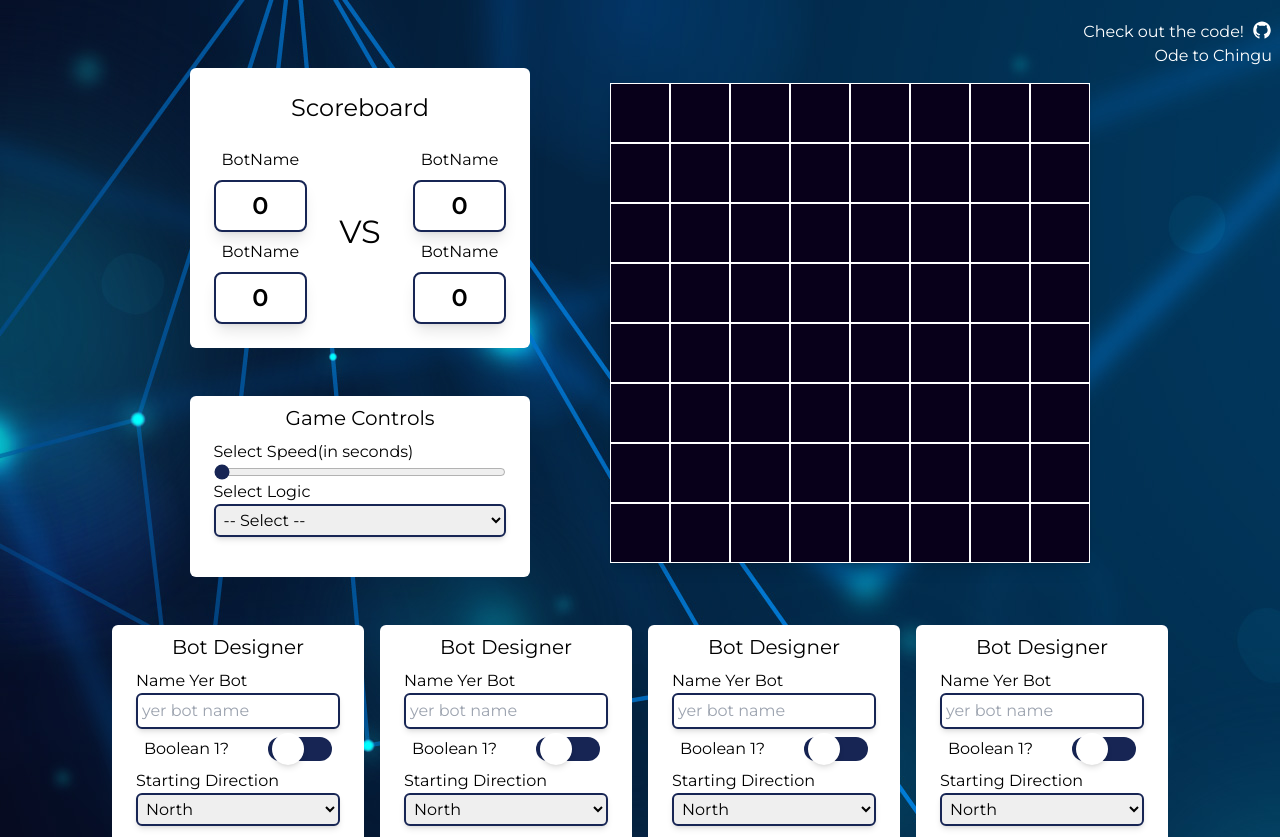
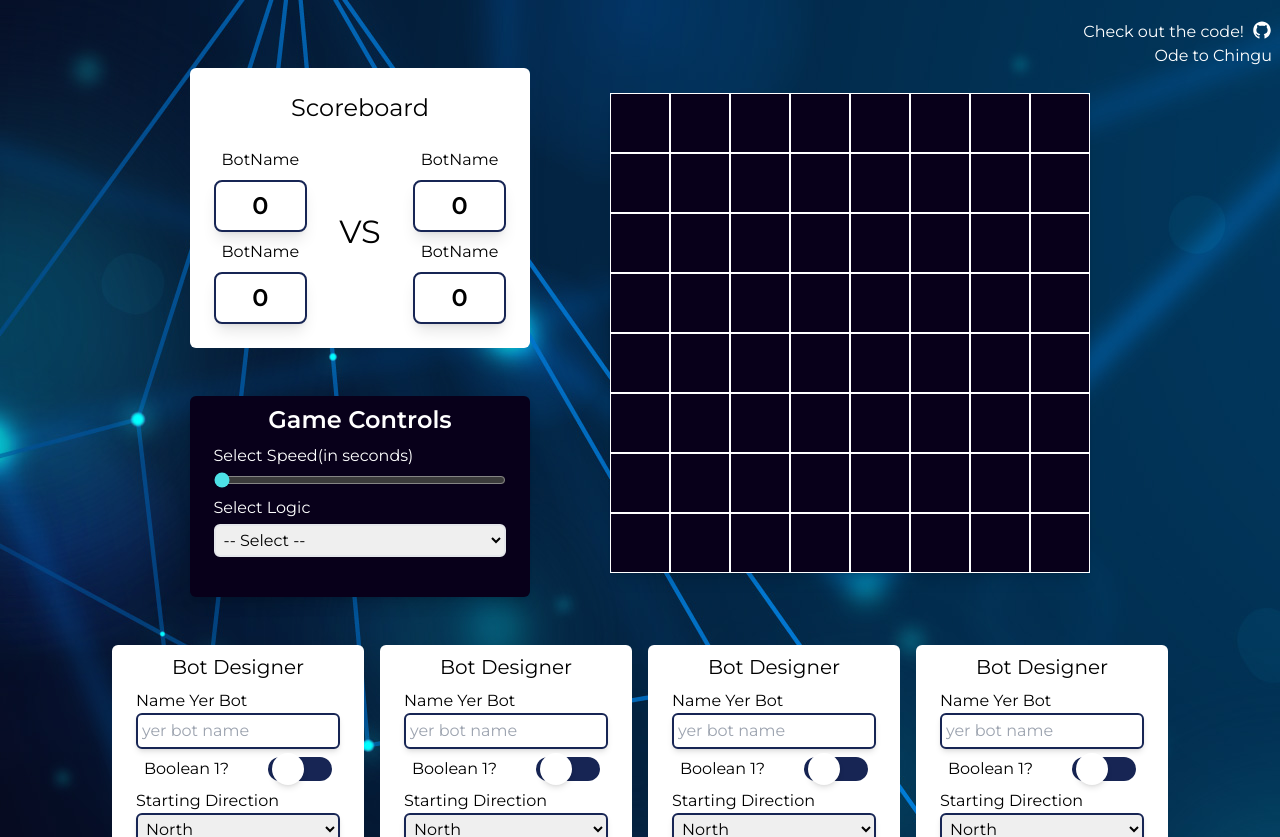
Before and after one commit to chingu-voyages/v44-tier2-team-26, a Next.js app: page /game in a window 1280 px wide. Shown: the top 837 px of the page. Built offline with nearby package versions, Linux system fonts and the light colour scheme.

Commit message:
updated styling

```diff
--- a/components/GameControlsForm.jsx
+++ b/components/GameControlsForm.jsx
@@ -21,14 +21,14 @@ const handleLogicGate = (e) => {
   }
 
   return (
-    <div className="px-6 pb-10 mt-[3rem] bg-white text-black rounded-md">
+    <div className="px-6 pb-10 mt-[3rem] bg-[#08001A] text-white rounded-md shadow-lg">
       <div>
-        <h1 className="py-2 text-center text-xl">Game Controls</h1>
+        <h1 className="py-2 text-center text-2xl font-semibold">Game Controls</h1>
         <form action="#" className="flex flex-col">
           {/* speed slider set default? */}
           <label htmlFor="delay">Select Speed(in seconds)</label>
           <input
-            className="accent-blue-950"
+            className="accent-[#4De1e7] mt-1"
             required
             type="range"
             name="delay"
@@ -40,14 +40,14 @@ const handleLogicGate = (e) => {
             onChange={handleSliderChange}
           />
           {/* logic gate */}
-          <label htmlFor="logic-gate">Select Logic</label>
+          <label htmlFor="logic-gate" className="mt-2">Select Logic</label>
           <select
             required
             value ={selectedOperation}
             onChange={handleLogicGate}
             name="logic-gate"
             id="logic-gate"
-            className="shadow-md rounded-md border-2 border-blue-950 focus:border-blue-500 p-1"
+            className="mt-1 rounded-md text-black border-2 focus:border-[#4De1e7] p-1"
           >
             <option value="">-- Select --</option>
             <option value="AND">AND</option>
```
